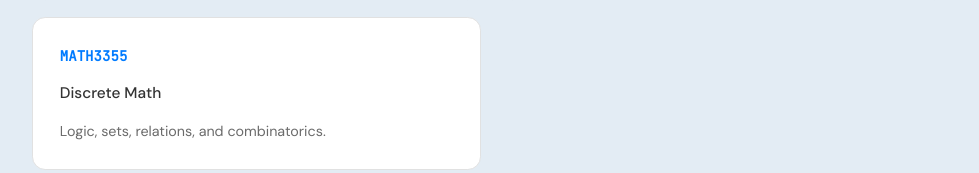
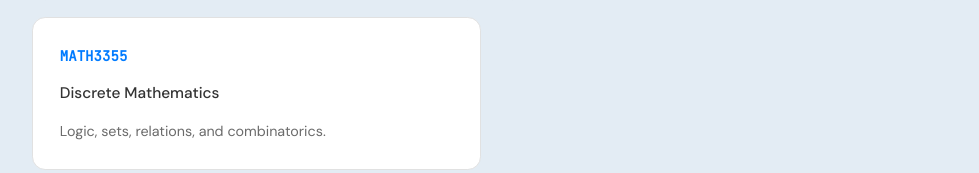
Before and after one commit to NilsSmith1/profilesapp, a React (Vite) app: page / in a window 1280 px wide. Shown: the part 1419-1592 px from the top of the page, without its empty margins (150-1129 px from the left). Built offline with nearby package versions, Linux system fonts and the light colour scheme.

Commit message:
Changed "Discrete Math" to "Discrete Mathematics"

```diff
--- a/src/App.jsx
+++ b/src/App.jsx
@@ -9,7 +9,7 @@ const courses = [
   { id: 2,  name: "Calculus II",                              code: "MATH1297", category: "Math",             description: "Advanced integration techniques, infinite sequences and series, and applications of the definite integral." },
   { id: 3,  name: "Intro to Probability and Statistics I",    code: "STAT3611", category: "Math",             description: "Introduction to probability and statistical inference." },
   { id: 4,  name: "Differential Equations with Linear Algebra", code: "MATH3280", category: "Math",           description: "First-order differential equations, systems of differential equations, and their applications." },
-  { id: 5,  name: "Discrete Math",                            code: "MATH3355", category: "Math",             description: "Logic, sets, relations, and combinatorics." },
+  { id: 5,  name: "Discrete Mathematics",                            code: "MATH3355", category: "Math",             description: "Logic, sets, relations, and combinatorics." },
   { id: 6,  name: "Intro to Computer Science",                code: "CS1612",   category: "Computer Science", description: "Introduction to programming and problem-solving." },
   { id: 7,  name: "Object-Oriented Prog & Design",            code: "CS1622",   category: "Computer Science", description: "Introduction to object-oriented programming and software design principles." },
   { id: 8,  name: "Data Structures and Analysis",             code: "CS1632",   category: "Computer Science", description: "Fundamental data structures and algorithms for efficient problem-solving." },
```
